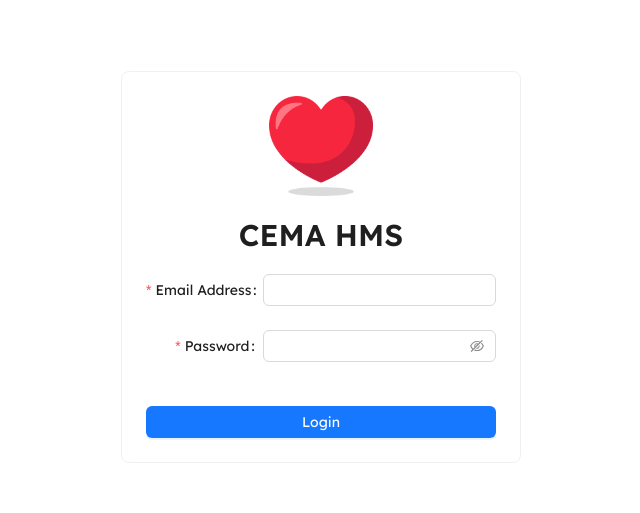
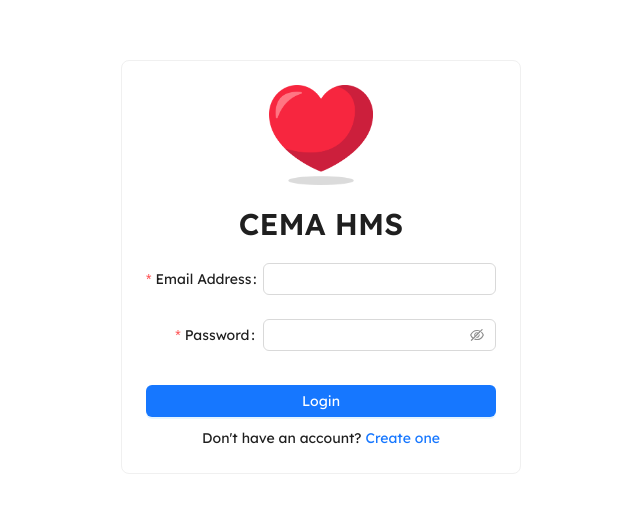
Before and after one commit to silasjimmy/health-information-system, a Vue app in the folder frontend/application-src/: page /login in a window 1280 px wide. Shown: the part 133-646 px from the top of the page, without its empty margins (319-959 px from the left). Built offline with nearby package versions, Linux system fonts and the light colour scheme.

Commit message:
refactor: define route guard in frontend app

```diff
--- a/frontend/application-src/package.json
+++ b/frontend/application-src/package.json
@@ -13,6 +13,7 @@
   },
   "dependencies": {
     "ant-design-vue": "^4.2.6",
+    "axios": "^1.9.0",
     "pinia": "^3.0.1",
     "vue": "^3.5.13",
     "vue-router": "^4.5.0"
--- /dev/null
+++ b/frontend/application-src/src/router/guard.ts
@@ -0,0 +1,19 @@
+import type { RouteLocationNormalized } from "vue-router";
+
+export async function checkAuth(
+  to: RouteLocationNormalized,
+  from: RouteLocationNormalized
+) {
+  if (to.meta.requiresAuth) {
+    // Get the user's access token from local storage
+    const accessToken = localStorage.getItem("accessToken");
+
+    if (accessToken) {
+        // Get user's profile from the database
+
+        // If user unauthorized, redirect to login
+
+        // else store token in store
+    } else return { name: "login" };
+  }
+}
--- a/frontend/application-src/src/router/index.ts
+++ b/frontend/application-src/src/router/index.ts
@@ -2,6 +2,7 @@ import { createRouter, createWebHistory } from "vue-router";
 import DashboardView from "../views/DashboardView.vue";
 import LoginView from "../views/LoginView.vue";
 import CreateAccountView from "@/views/CreateAccountView.vue";
+import { checkAuth } from "./guard";
 
 const router = createRouter({
   history: createWebHistory(import.meta.env.BASE_URL),
@@ -21,6 +22,7 @@ const router = createRouter({
           component: () => import("../views/ClientsView.vue"),
           meta: {
             pageTitle: "Clients",
+            requiresAuth: true,
           },
         },
         {
@@ -29,6 +31,7 @@ const router = createRouter({
           component: () => import("../views/ProgramsView.vue"),
           meta: {
             pageTitle: "Programs",
+            requiresAuth: true,
           },
         },
         {
@@ -37,6 +40,7 @@ const router = createRouter({
           component: () => import("../views/ProfileView.vue"),
           meta: {
             pageTitle: "Profile",
+            requiresAuth: true,
           },
         },
         {
@@ -45,6 +49,7 @@ const router = createRouter({
           component: () => import("../views/SettingsView.vue"),
           meta: {
             pageTitle: "Settings",
+            requiresAuth: true,
           },
         },
       ],
@@ -53,13 +58,21 @@ const router = createRouter({
       path: "/login",
       name: "login",
       component: LoginView,
+      meta: {
+        requiresAuth: false,
+      },
     },
     {
       path: "/create-account",
       name: "create-account",
       component: CreateAccountView,
+      meta: {
+        requiresAuth: false,
+      },
     },
   ],
 });
 
+router.beforeEach(checkAuth);
+
 export default router;
--- a/frontend/application-src/src/views/LoginView.vue
+++ b/frontend/application-src/src/views/LoginView.vue
@@ -42,6 +42,13 @@
           >Login</a-button
         >
       </div>
+
+      <div class="action-wrapper">
+        <a-typography-text
+          >Don't have an account?
+          <router-link to="/create-account">Create one</router-link>
+        </a-typography-text>
+      </div>
     </a-card>
   </div>
 </template>
@@ -49,6 +56,7 @@
 <script setup lang="ts">
 import type { LoginForm } from "@/utils/commonUtils";
 import { reactive, ref } from "vue";
+import { RouterLink } from "vue-router";
 
 const form = reactive<LoginForm>({
   email: null,
@@ -65,6 +73,11 @@ function signIn() {
   loginForm.value
     .validate()
     .then(() => {
+      // Make API call to sign in user
+
+      // Retrieve JWT
+
+      // Store JWT in store
       console.log(form);
     })
     .catch(() => {
@@ -98,6 +111,7 @@ function signIn() {
 }
 
 .action-wrapper {
-  padding-top: 20px;
+  padding-top: 10px;
+  text-align: center;
 }
 </style>
```
Also changed, not shown: 2 other files (tests, documents, lock files or other folders).
